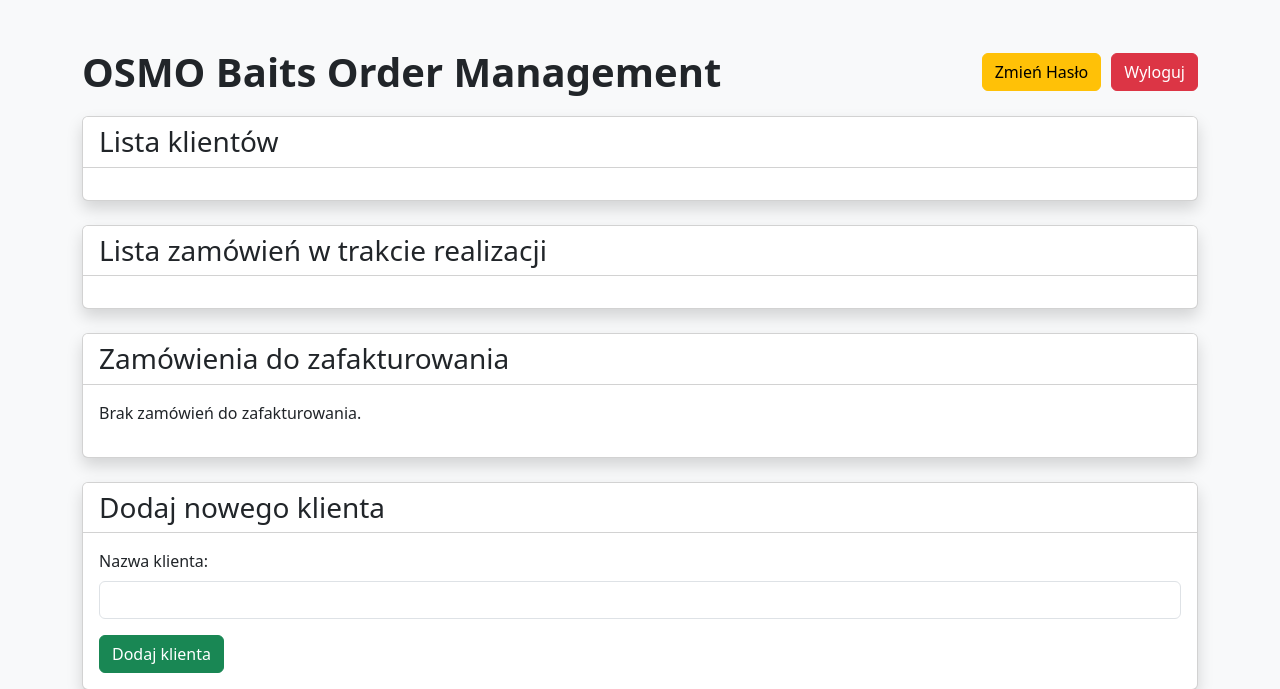
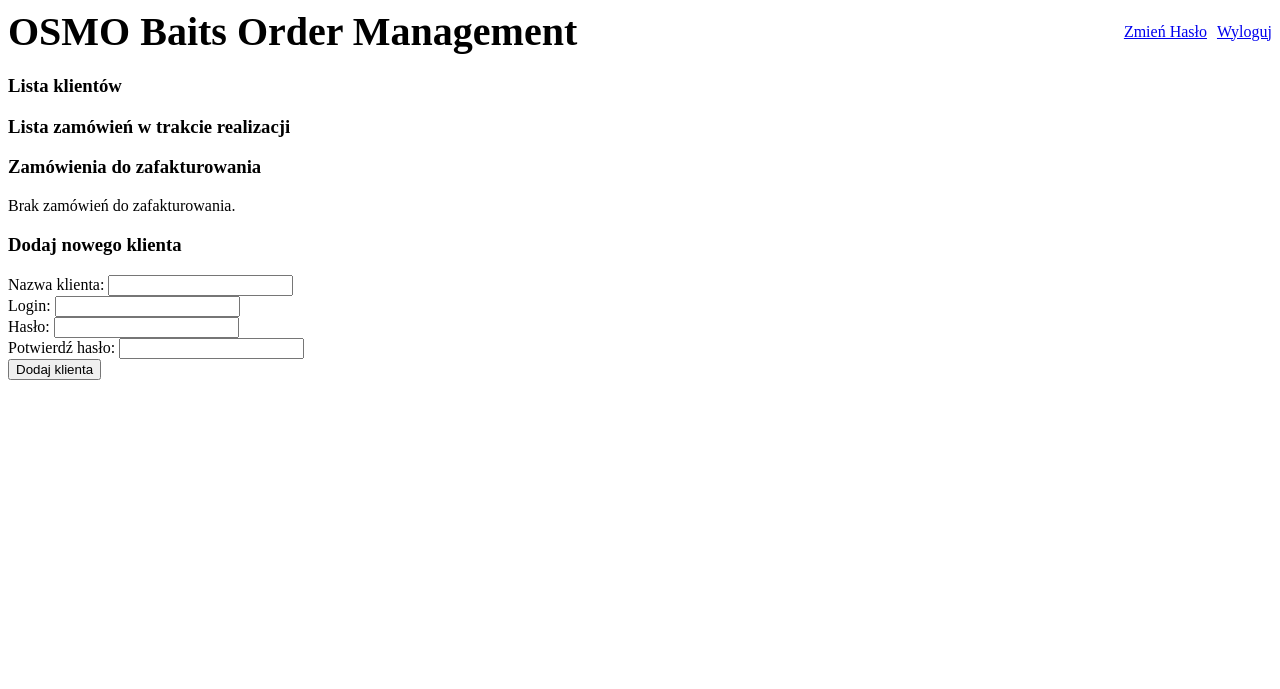
Before and after one commit to Osmobaits/Osmo, a Flask app: page /orders in a window 1280 px wide. Shown: the top 689 px of the page. Run offline with Flask 3, Linux system fonts and the light colour scheme; the visitor is signed in with stand-in values (Sample User, id 1).

Commit message:
Update index1.html

```diff
--- a/templates/index1.html
+++ b/templates/index1.html
@@ -4,7 +4,8 @@
     <meta charset="UTF-8">
     <meta name="viewport" content="width=device-width, initial-scale=1.0">
     <title>OSMO Baits Order Management</title>
-    <link href="https://cdn.jsdelivr.net/npm/bootstrap@5.3.0/dist/css/bootstrap.min.css" rel="stylesheet">
+    <link href="https://cdn.jsdelivr.net/npm/bootstrap@5.3.0/dist/css/bootstrap.
+        <link href="https://cdn.jsdelivr.net/npm/bootstrap@5.3.0/dist/css/bootstrap.min.css" rel="stylesheet">
     <style>
         /* ... (Twój istniejący CSS - jeśli masz) ... */
         .center-text {
@@ -156,16 +157,28 @@
                 </div>
                 <div class="card-body">
                     <form method="post" action="{{ url_for('add_client') }}">
-                        <div class="mb-3">
+                         <div class="mb-3">
                             <label class="form-label">Nazwa klienta:</label>
                             <input type="text" name="name" class="form-control" required>
+                        </div>
+                        <div class="mb-3">
+                            <label class="form-label">Login:</label>
+                            <input type="text" name="username" class="form-control" required>
+                        </div>
+                        <div class="mb-3">
+                            <label class="form-label">Hasło:</label>
+                            <input type="password" name="password" class="form-control" required>
+                        </div>
+                        <div class="mb-3">
+                            <label class="form-label">Potwierdź hasło:</label>
+                            <input type="password" name="confirm_password" class="form-control" required>
                         </div>
                         <button type="submit" class="btn btn-success">Dodaj klienta</button>
                     </form>
                 </div>
             </div>
         {% else %}
-           <!-- Formularz logowania (tylko, jeśli użytkownik nie jest zalogowany) -->
+           <!-- Formularz logowania -->
            <div class="card shadow mx-auto" style="max-width: 400px;">
                 <div class="card-header bg-white">
                     <h2 class="mb-0">Logowanie</h2>
@@ -182,6 +195,7 @@
                         </div>
                         <button type="submit" class="btn btn-success w-100">Zaloguj</button>
                     </form>
+                    <a href="{{ url_for('client_login') }}" class="btn btn-primary mt-3">Logowanie dla klientów</a>
                     {% if message %}
                         <p class="text-danger mt-3">{{ message }}</p>
                     {% endif %}
```
